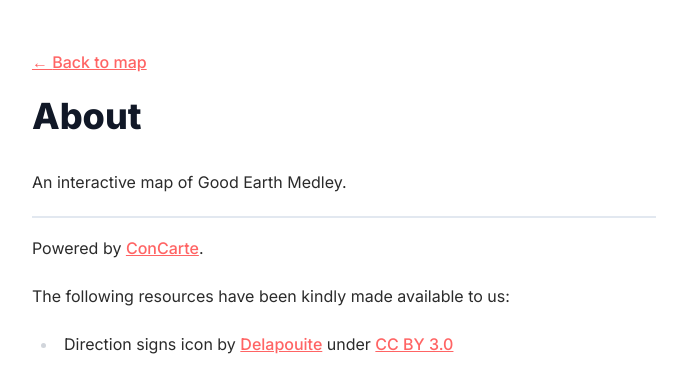
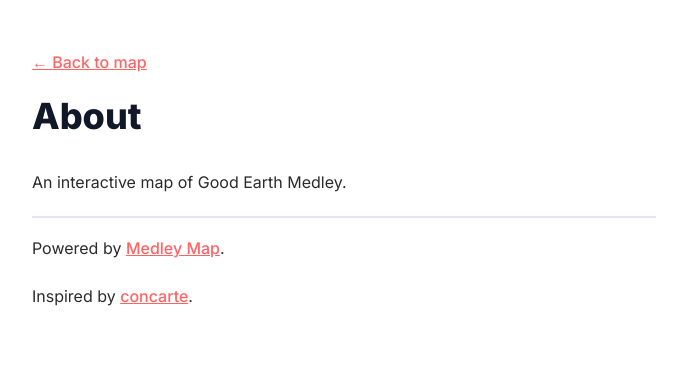
Before and after one commit to ravemz/medley-map, a Next.js app: page /about in a window 1280 px wide. Shown: the top 392 px of the page, without its empty margins (296-983 px from the left). Built offline with nearby package versions, Linux system fonts and the light colour scheme.

Commit message:
search accent, about page, search improved, hidden admin mode

```diff
--- a/app/App.tsx
+++ b/app/App.tsx
@@ -1,6 +1,6 @@
 "use client";
 
-import { useState } from "react";
+import { useState, useEffect } from "react";
 import Map from "./Map";
 import RoomSelect from "./RoomSelect";
 import InfoPanel from "./InfoPanel";
@@ -19,6 +19,16 @@ export default function App({ roomId }: { roomId?: string }) {
 
   const [selectedRoom, setSelectedRoom] = useState<Room | undefined>(initialRoom);
   const [focusedRoom, setFocusedRoom] = useState<Room | undefined>(initialRoom);
+
+  // Check for admin=true in URL parameters
+  const [isAdmin, setIsAdmin] = useState<boolean>(false);
+
+  useEffect(() => {
+    // Check URL parameters for admin=true
+    const urlParams = new URLSearchParams(window.location.search);
+    const adminParam = urlParams.get('admin');
+    setIsAdmin(adminParam === 'true');
+  }, []);
 
   const [infoPanelExpanded, setInfoPanelExpanded] = useState(() => {
     return Boolean(
@@ -70,6 +80,7 @@ export default function App({ roomId }: { roomId?: string }) {
         focusedRoom={focusedRoom}
         onRoomSelected={onRoomSelectedFromMap}
         onPan={onPan}
+        isAdmin={isAdmin}
       />
       <RoomSelect config={config} onRoomSelected={onRoomSelectedFromDropdown} />
       <InfoPanel
--- a/app/Map.tsx
+++ b/app/Map.tsx
@@ -24,6 +24,7 @@ interface MapProps extends React.HTMLAttributes<HTMLDivElement> {
   onRoomSelected?: (room?: Room) => void;
   onInfoSelected?: () => void;
   onPan?: () => void;
+  isAdmin?: boolean; // New prop to control edit mode visibility
 }
 
 async function decodeAllImages(src: string) {
@@ -40,6 +41,7 @@ export default function Map({
   onRoomSelected,
   onInfoSelected,
   onPan,
+  isAdmin,
   ...divProps
 }: MapProps) {
   const [mapDiv, setMapDiv] = useState<HTMLDivElement | null>(null);
@@ -59,7 +61,7 @@ export default function Map({
     setMapDiv(node);
   }, []);
 
-  // Define a bright yellow color for better contrast on green/brown background
+  // Define a bright green color for better contrast on green/brown background
   const YELLOW_COLOR = "#FFFF00";
   // Define a bright red color for the main entry
   const RED_COLOR = "#FF0000";
@@ -595,6 +597,8 @@ export default function Map({
   return (
     <>
       <div ref={setMapDivRef} {...divProps} />
+      {/* Only show edit controls when isAdmin is true */}
+      {isAdmin && (
         <div className="absolute top-4 right-4 flex flex-col gap-2 bg-white p-4 rounded-lg shadow-lg border border-gray-200">
           <h3 className="text-lg font-semibold mb-2">Edit Mode</h3>
           <div className="flex flex-row gap-2 mb-2">
@@ -728,6 +732,7 @@ export default function Map({
             </div>
           )}
         </div>
+      )}
     </>
   );
 }
--- a/app/RoomSelect.tsx
+++ b/app/RoomSelect.tsx
@@ -46,7 +46,7 @@ export default function RoomSelect({
     return (
       <>
         {before}
-        <span className="bg-yellow-200 font-semibold">{match}</span>
+        <span className="bg-highlight font-semibold">{match}</span>
         {after}
       </>
     );
--- a/app/about/page.tsx
+++ b/app/about/page.tsx
@@ -8,9 +8,11 @@ export default function About() {
 
   let attributions = <></>;
   if (config.attributions) {
+    const attributionHeading = t("attribution-heading");
+    if (attributionHeading && attributionHeading.trim() !== "") {
       attributions = (
         <>
-        <p>{t("attribution-heading")}</p>
+          <p>{attributionHeading}</p>
           <ul className="list-disc">
             {config.attributions.map((attribution, i) => (
               <li key={i}>
@@ -20,6 +22,7 @@ export default function About() {
           </ul>
         </>
       );
+    }
   }
 
   return (
@@ -32,7 +35,14 @@ export default function About() {
       <p className="border-t-2 border-border pt-4">
         {t.rich("powered-by", {
           GitHubLink: () => (
-            <a href="https://github.com/aJanuary/concarte/">ConCarte</a>
+            <a href="https://github.com/ravemz/medley-map">Medley Map</a>
+          ),
+        })}
+      </p>
+      <p>
+        {t.rich("inspired-by", {
+          GitHubLink: () => (
+            <a href="https://github.com/aJanuary/concarte">concarte</a>
           ),
         })}
       </p>
--- a/app/config.ts
+++ b/app/config.ts
@@ -17,6 +17,7 @@ const config: Config = {
     "primary-text": "rgb(43, 43, 43)",
     "secondary-text": "rgb(100 116 139)",
     accent: "rgb(255,100,100)",
+    "highlight": "#FFF9C4",  // Light yellow color
     disabled: "#cbd5e1",
   },
   map: {
--- a/app/config.types.ts
+++ b/app/config.types.ts
@@ -60,6 +60,11 @@ export interface Config {
     accent: string;
 
     /**
+     * Highlight color used for search result highlighting.
+     */
+    highlight: string;
+
+    /**
      * Disabled button color.
      */
     disabled: string;
--- a/app/messages/en.json
+++ b/app/messages/en.json
@@ -1,7 +1,7 @@
 {
   "page": {
-    "title": "{eventName} venue map",
-    "description": "Interactive map of the {eventName} venue"
+    "title": "{eventName} Community Map",
+    "description": "Interactive map of the {eventName} Community"
   },
   "room-select": {
     "search-placeholder": "Search for a house number..."
@@ -10,6 +10,7 @@
     "back": "Back to map",
     "title": "About",
     "powered-by": "Powered by <GitHubLink></GitHubLink>.",
-    "attribution-heading": "The following resources have been kindly made available to us:"
+    "inspired-by": "Inspired by <GitHubLink></GitHubLink>.",
+    "attribution-heading": ""
   }
 }
```
Lines whose indentation alone changed are shown as unchanged.
